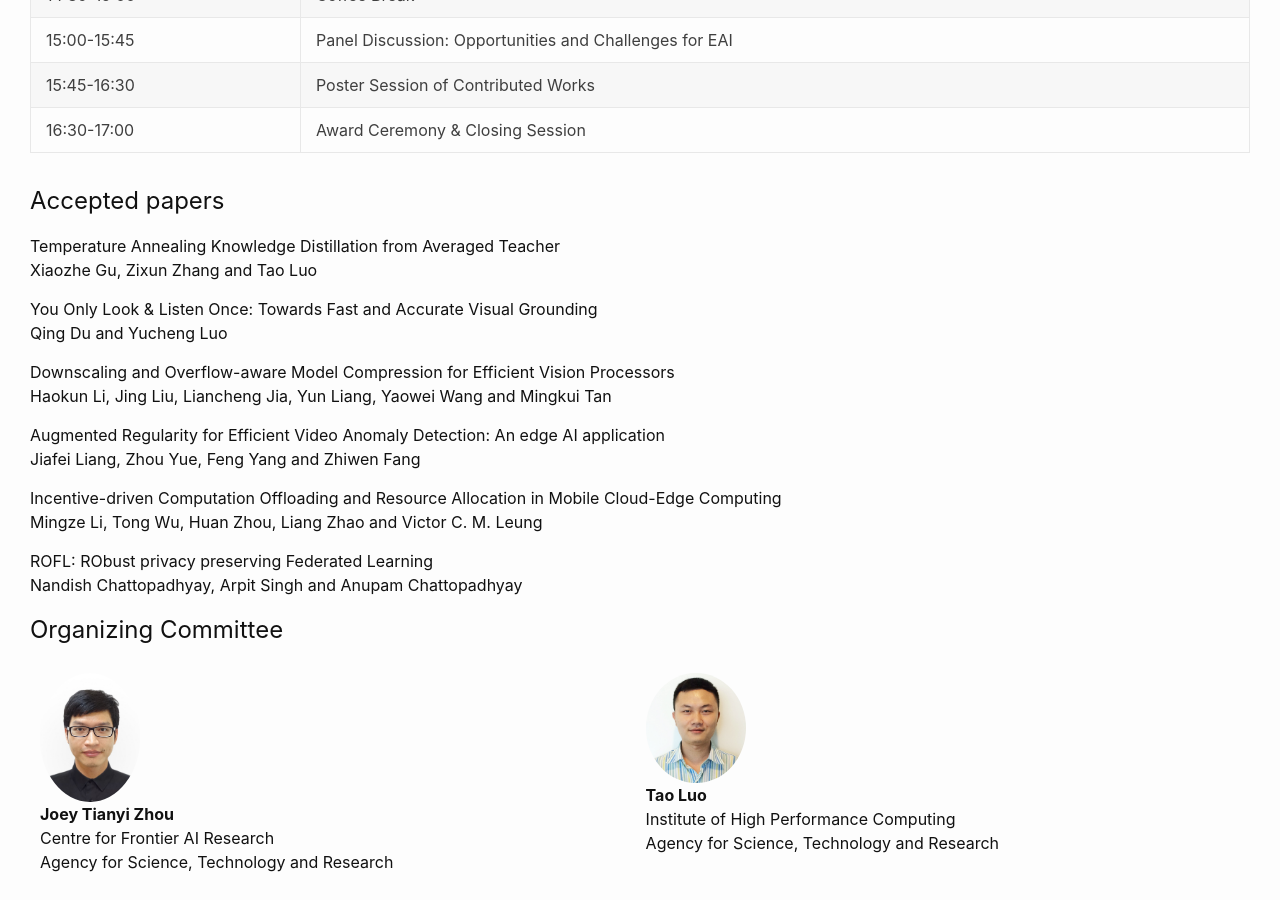
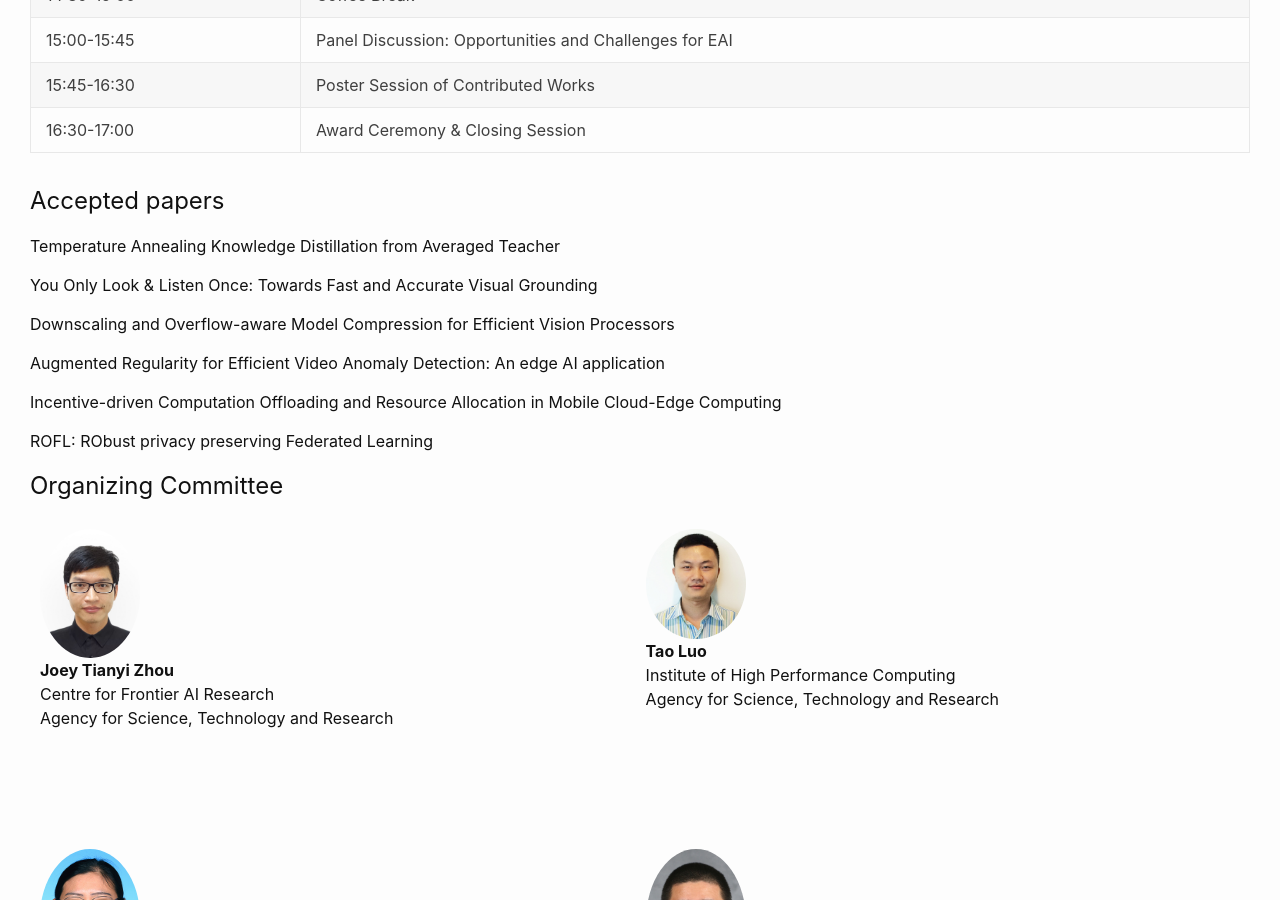
Before and after one commit to EAI-ICDCS/EAI-ICDCS.github.io, a Jekyll site: the page built from index2022.markdown, in a window 1280 px wide and 900 px high, scrolled down 1990 px. Built offline with Jekyll 4.4.1, drawn with Linux system fonts in a browser that asks for light colours.

Commit message:
Update index2022.markdown

```diff
--- a/index2022.markdown
+++ b/index2022.markdown
@@ -74,22 +74,16 @@ A tentative workshop schedule is outlined below:
 ## Accepted papers
 
 Temperature Annealing Knowledge Distillation from Averaged Teacher
-Xiaozhe Gu, Zixun Zhang and Tao Luo
 
 You Only Look & Listen Once: Towards Fast and Accurate Visual Grounding
-Qing Du and Yucheng Luo
 
 Downscaling and Overflow-aware Model Compression for Efficient Vision Processors
-Haokun Li, Jing Liu, Liancheng Jia, Yun Liang, Yaowei Wang and Mingkui Tan
 
 Augmented Regularity for Efficient Video Anomaly Detection: An edge AI application
-Jiafei Liang, Zhou Yue, Feng Yang and Zhiwen Fang
 
 Incentive-driven Computation Offloading and Resource Allocation in Mobile Cloud-Edge Computing
-Mingze Li, Tong Wu, Huan Zhou, Liang Zhao and Victor C. M. Leung
 
 ROFL: RObust privacy preserving Federated Learning
-Nandish Chattopadhyay, Arpit Singh and Anupam Chattopadhyay
 
 
 ## Organizing Committee
```
